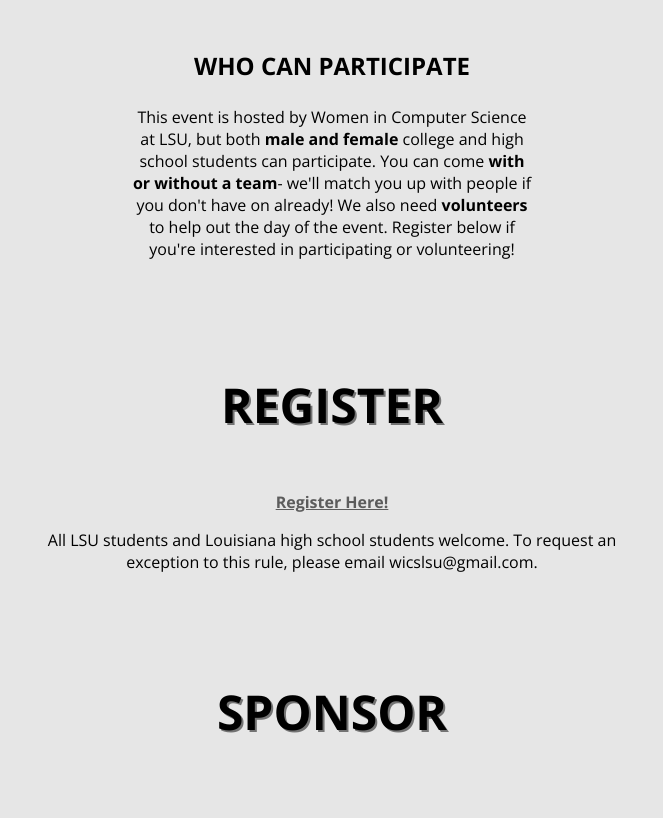
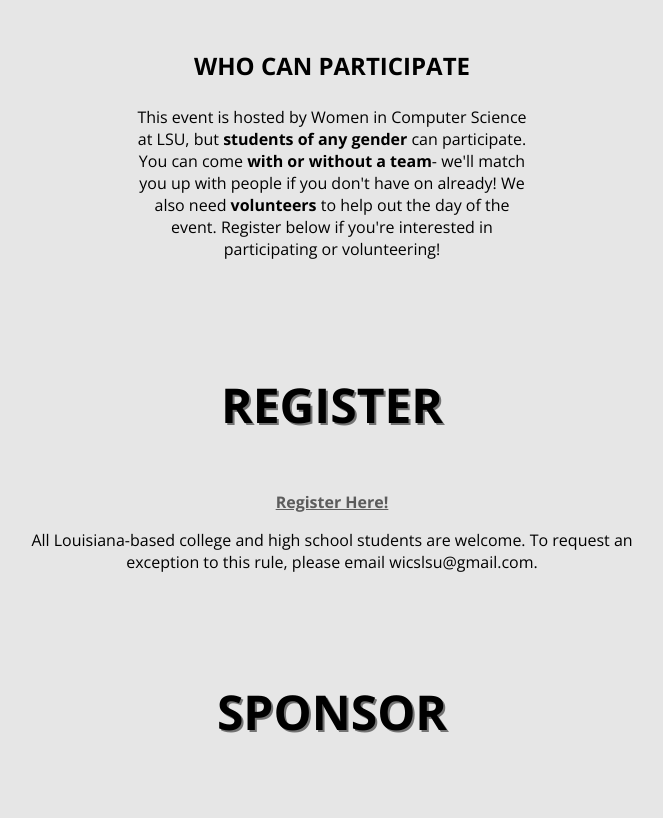
Before and after one commit to wicslsu/wicslsu.github.io, a plain HTML site: page index.html in a window 1280 px wide. Shown: the part 1181-1999 px from the top of the page, without its empty margins (308-971 px from the left). Drawn offline with nearby package versions, Linux system fonts and the light colour scheme.

Commit message:
changed gender phrasing

```diff
--- a/index.html
+++ b/index.html
@@ -16,11 +16,11 @@
       <div class="aboutContent">
         <div class="aboutItem"><h3>48 hours</h3><p>The Women in Computer Science Game Jam is an event that takes place from <b>Friday, November 6th at 5PM to Sunday, November 8th at 6PM.</b> You have 48 hours to create a video game, and like most game jams, this means staying overnight (or as late as you can!) to finish your game. Game jams are <b>intense, exciting, and a ton of fun!</b></p></div>
         <div class="aboutItem"><h3>create video games</h3><p>You can create <b>any kind of game you want,</b> and we're going to announce a <b>theme</b> the day of the event to provide inspiration. WICS wants to help you earn game development, team dynamic, and project <b>experience</b> from this event. You <b>do not need game development experience</b>, but experience in coding, art, or music helps! We recommend you use GameMaker if you don't already have experience in any relevant skills. There will also be <b>tutorials on fast game development</b> provided the day of the event.</p></div>
-        <div class="aboutItem"><h3>who can participate</h3><p>This event is hosted by Women in Computer Science at LSU, but both <b>male and female</b> college and high school students can participate. You can come <b>with or without a team</b>- we'll match you up with people if you don't have on already! We also need <b>volunteers</b> to help out the day of the event. Register below if you're interested in participating or volunteering!</p></div></div>
+        <div class="aboutItem"><h3>who can participate</h3><p>This event is hosted by Women in Computer Science at LSU, but <b>students of any gender</b> can participate. You can come <b>with or without a team</b>- we'll match you up with people if you don't have on already! We also need <b>volunteers</b> to help out the day of the event. Register below if you're interested in participating or volunteering!</p></div></div>
       </div>
     <div id="register">
       <h2>Register</h2>
-      <div class="content"><a href="https://www.surveymonkey.com/r/CYF8ZP2">Register Here!</a><p>All LSU students and Louisiana high school students welcome. To request an exception to this rule, please email wicslsu@gmail.com.</p></div>
+      <div class="content"><a href="https://www.surveymonkey.com/r/CYF8ZP2">Register Here!</a><p>All Louisiana-based college and high school students are welcome. To request an exception to this rule, please email wicslsu@gmail.com.</p></div>
     </div>
     <div id="sponsor">
       <h2>Sponsor</h2>
```
